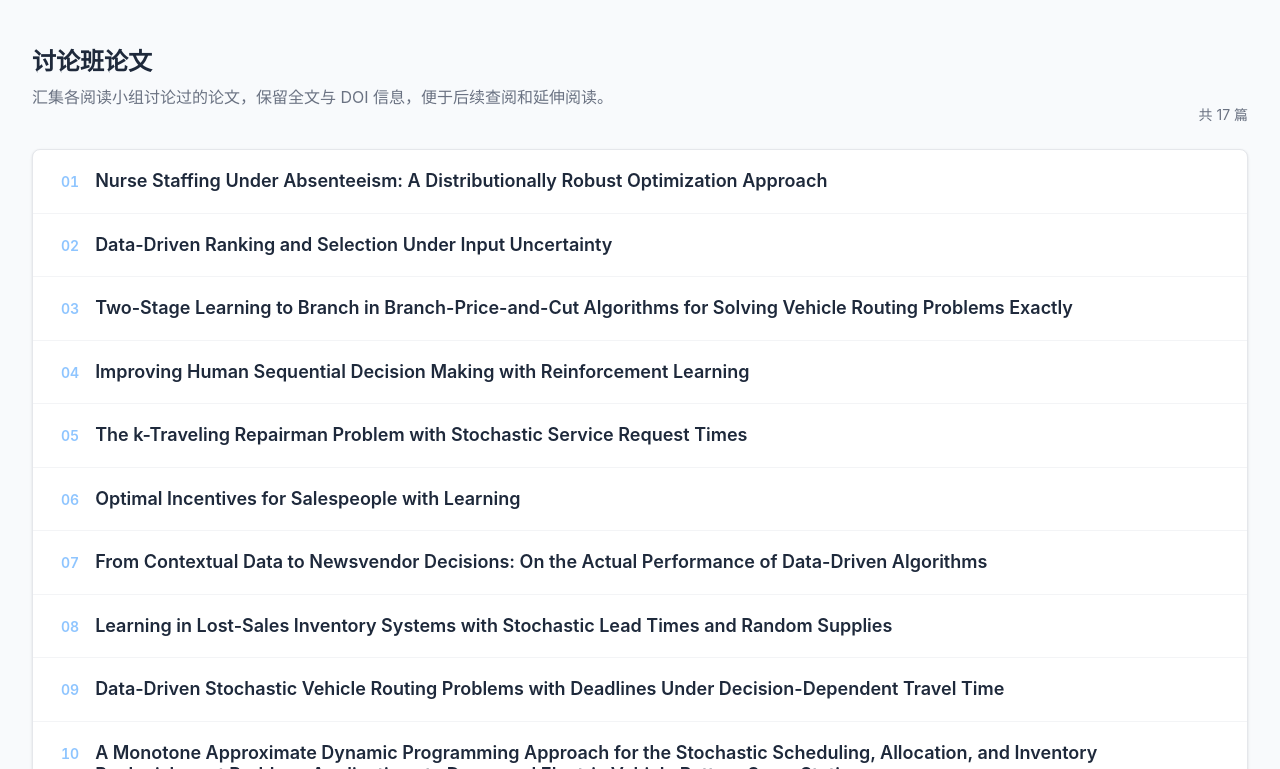
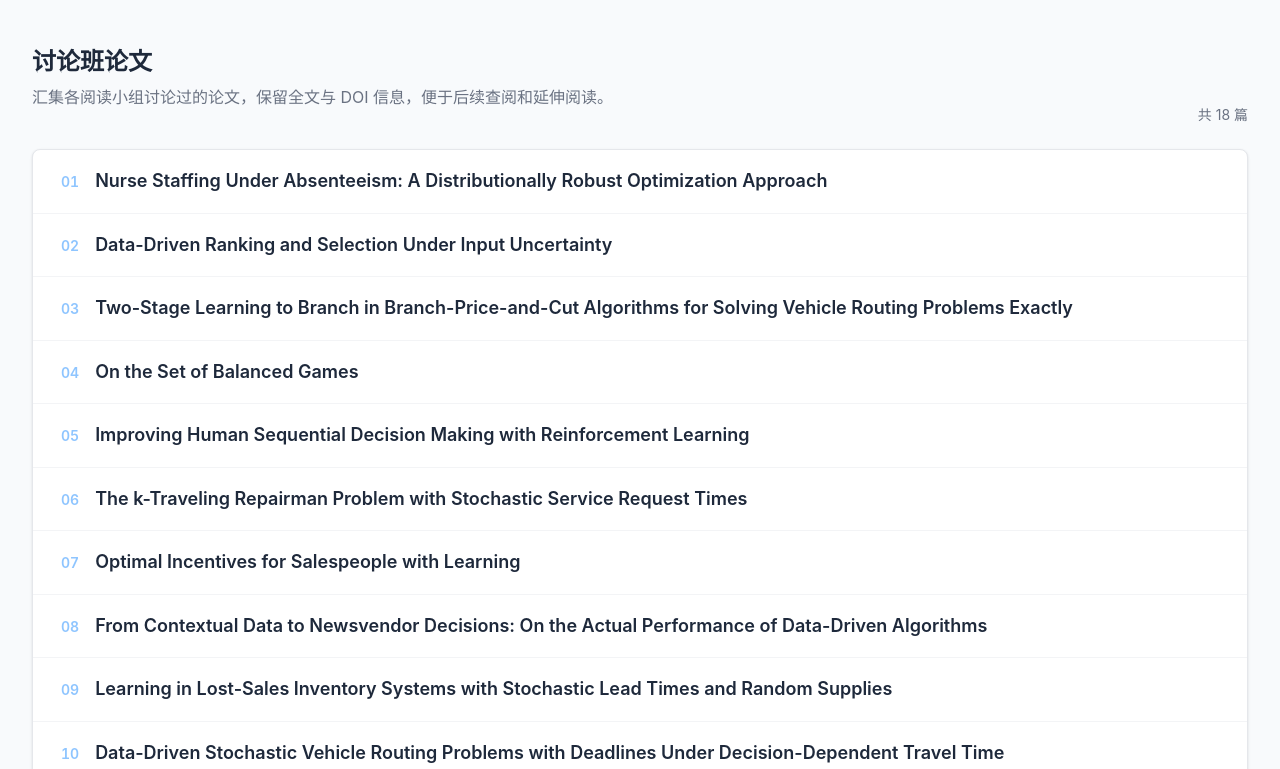
Before and after one commit to USTCidea/idealab, a React (Vite) app: page /idealab/reading-groups in a window 1280 px wide. Shown: the part 1071-1840 px from the top of the page. Built offline with nearby package versions, Linux system fonts and the light colour scheme.

Commit message:
Add group-1 Oct 17 reading session
合作优化方向新增一场论文分享：2026-10-17 19:00 陆运阳汇报《On the Set of
Balanced Games》，作者 P. Garcia-Segador、M. Grabisch、P. Miranda，发表于
Mathematics of Operations Research, 50(3): 2047-2072, 2025；重新构建 docs。

```diff
--- a/src/data/readingGroups.ts
+++ b/src/data/readingGroups.ts
@@ -82,6 +82,16 @@ export const readingDiscussionQuestions = [
 
 // 每次活动新增一条记录，保留旧记录。填写示例见 READING_GROUPS.md。
 export const readingActivities: ReadingActivity[] = [
+  {
+    id: "group-1-20261017-01",
+    groupId: "group-1",
+    startsAt: "2026-10-17T19:00:00+08:00",
+    location: "腾讯会议",
+    presenters: ["陆运阳"],
+    paperTitle: "On the Set of Balanced Games",
+    paperAuthors: "P. Garcia-Segador, M. Grabisch, P. Miranda",
+    paperVenue: "Mathematics of Operations Research, 50(3): 2047–2072, 2025",
+  },
   {
     id: "group-2-20261019-01",
     groupId: "group-2",
```
Also changed, not shown: 3 other files (tests, documents, lock files or other folders).
